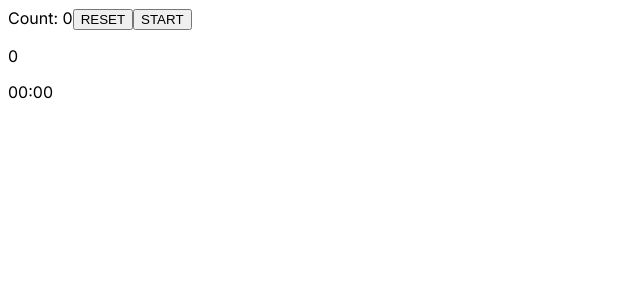
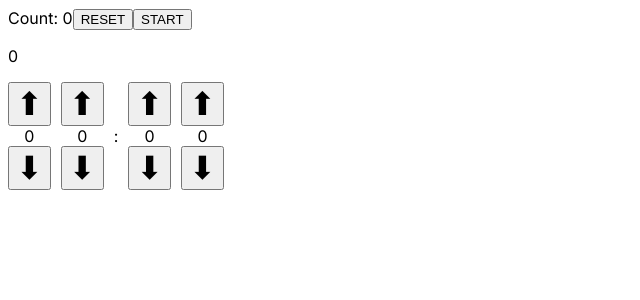
Before and after one commit to bochrap/pomodoro-next, a Next.js app in the folder pomodoro-next/: page / in a window 1280 px wide. Shown: the top 300 px of the page, without its empty margins (0-640 px from the left). Built offline with nearby package versions, Linux system fonts and the light colour scheme.

Commit message:
add display buttons

```diff
--- a/pomodoro-next/src/app/components/TimerDisplay.jsx
+++ b/pomodoro-next/src/app/components/TimerDisplay.jsx
@@ -25,11 +25,27 @@ export default function TimerDisplay({ count, setCount }) {
 
   return (
     <div id="timer">
-      <span>{mt}</span>
-      <span>{ms}</span>
+      <div className="digit">
+        <button className="digitBtn">⬆</button>
+        <span>{mt}</span>
+        <button className="digitBtn">⬇</button>
+      </div>
+      <div className="digit">
+        <button className="digitBtn">⬆</button>
+        <span>{ms}</span>
+        <button className="digitBtn">⬇</button>
+      </div>
       <span>:</span>
-      <span>{st}</span>
-      <span>{count}</span>
+      <div className="digit">
+        <button className="digitBtn">⬆</button>
+        <span>{st}</span>
+        <button className="digitBtn">⬇</button>
+      </div>
+      <div className="digit">
+        <button className="digitBtn">⬆</button>
+        <span>{count}</span>
+        <button className="digitBtn">⬇</button>
+      </div>
     </div>
   );
 }
--- a/pomodoro-next/src/app/globals.css
+++ b/pomodoro-next/src/app/globals.css
@@ -0,0 +1,15 @@
+#timer {
+  display: flex;
+  align-items: center;
+  gap: 10px;
+}
+
+.digit {
+  display: flex;
+  flex-direction: column;
+  align-items: center;
+}
+
+.digitBtn {
+  font-size: 2rem;
+}
```
